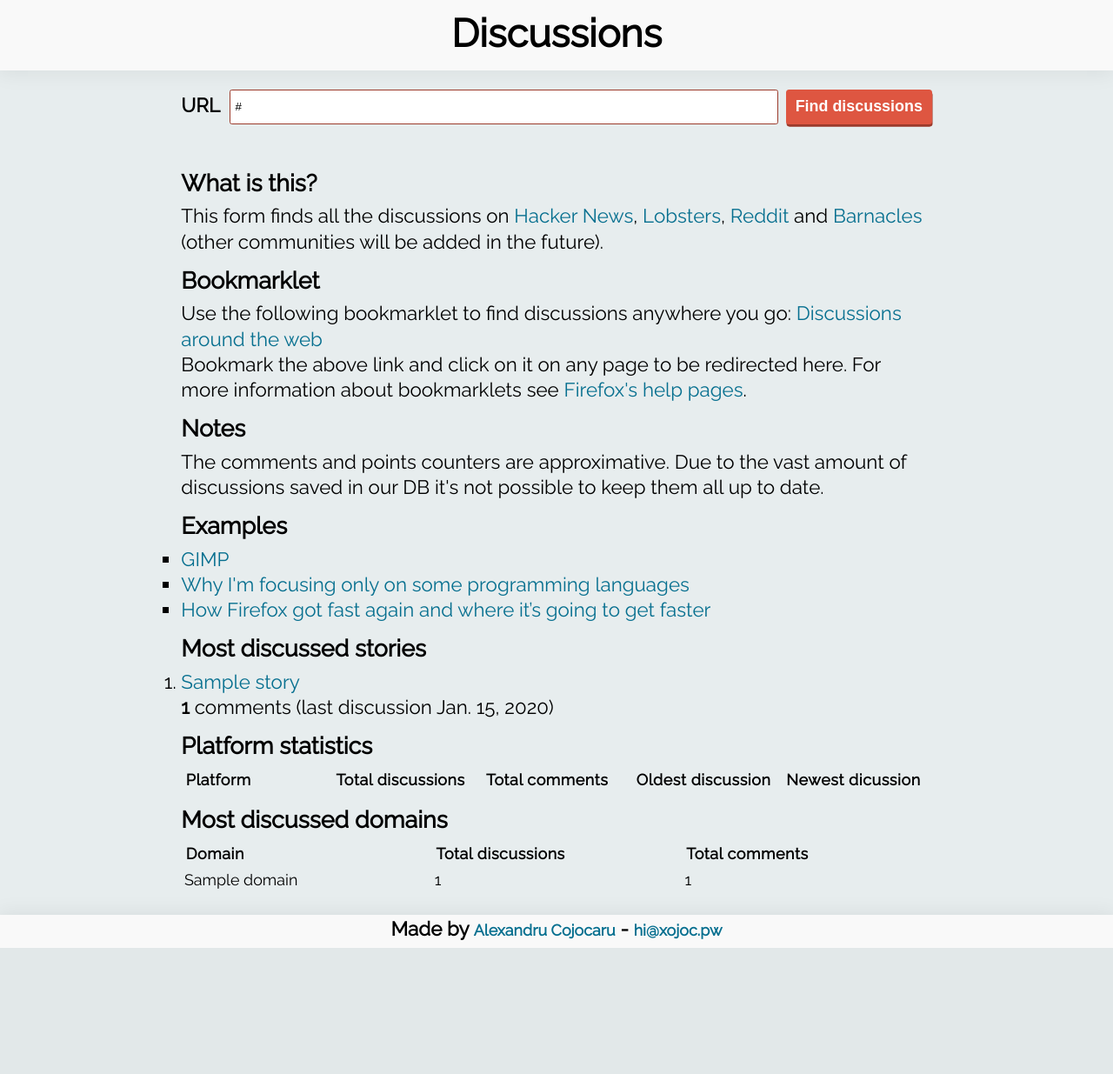
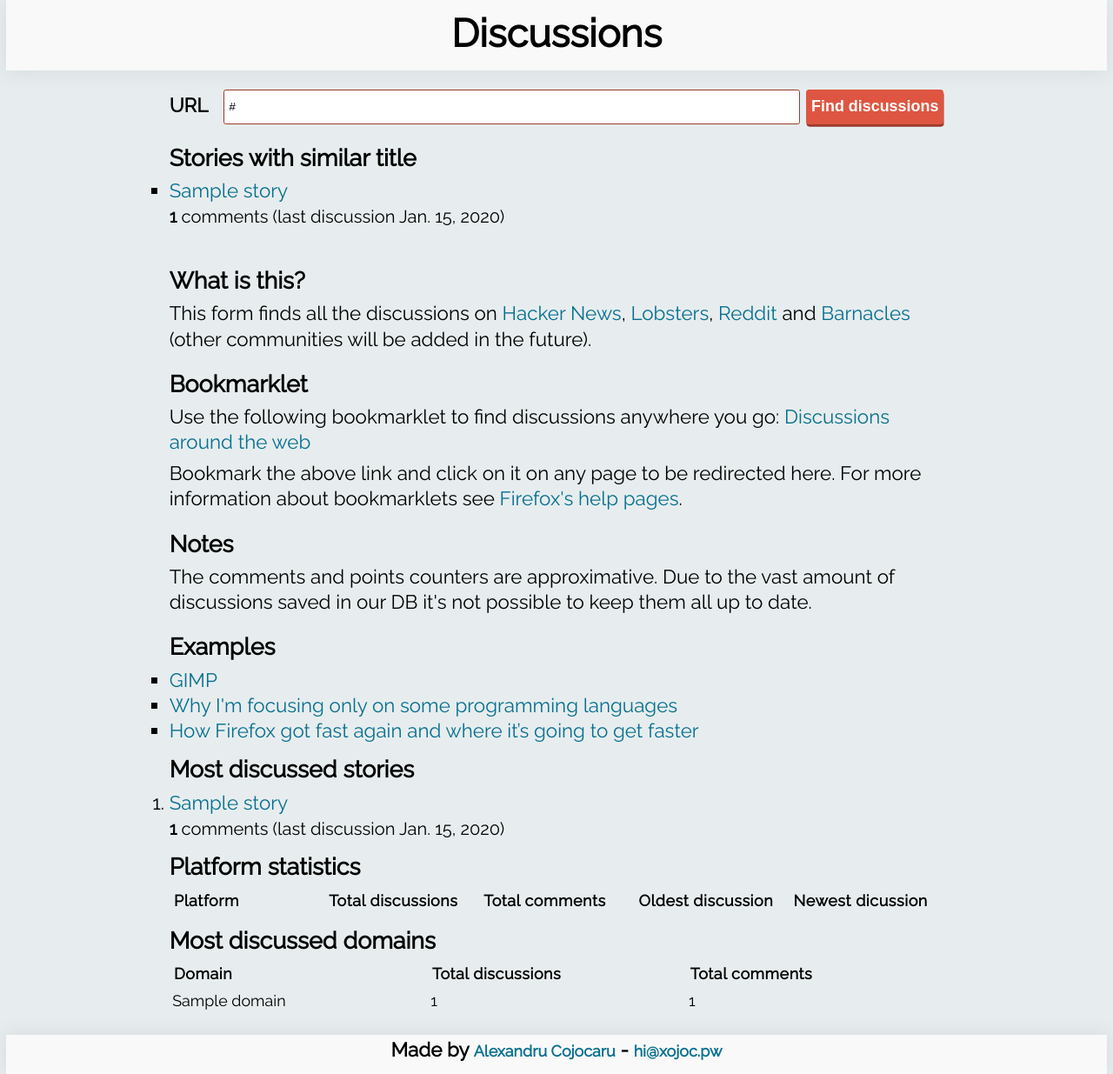
Before and after one commit to xojoc/discussions, a Django app: template web/templates/web/discussions.html in a window 1280 px wide. Shown: the whole page at 87% size. Before the commit the page ends 1090 px from the top, so only its background shows below. Run offline with Django 3.2, Linux system fonts and the light colour scheme; the template is opened without the code that fills it: most values are stand-ins (such as "Sample title", 1, 10 or a date in 2020); lists and menus that the app fills with data are empty.

Commit message:
search by title

```diff
--- a/discussions/settings.py
+++ b/discussions/settings.py
@@ -35,6 +35,7 @@ INSTALLED_APPS = [
     'django.contrib.staticfiles',
     'django_celery_beat',
     'django.contrib.humanize',
+    'django.contrib.postgres',
     'web.apps.WebConfig',
     'debug_toolbar'
 ]
--- a/web/discussions.py
+++ b/web/discussions.py
@@ -279,7 +279,9 @@ def _canonical_specific_websites(host, path, parsed_query):
     return host, path, parsed_query
 
 
-def canonical_url(url, client=None, redis=None, follow_redirects=False, cache=True, timeout=3.05):
+def canonical_url(url, client=None, redis=None,
+                  follow_redirects=False,
+                  cache=True, timeout=3.05):
     if not url:
         return url
 
--- a/web/static/style.css
+++ b/web/static/style.css
@@ -32,15 +32,10 @@ body {
 	line-height: 1.3;
 	font-family: 'Raleway', serif;
 	color: black;
-	/*	font-size: 24px; */
 	font-size: 1.4em;
 	background-color: #e7edee; /* #f9f9f9; */ /* #eaf3ff; */
-    /* margin: 0 2%; */
-	/* max-width: 63ch; */
-	/* margin-left: auto; */
-	/* margin-right: auto; */
-	/* padding-left: 0.2em; */
-	/* padding-right: 0.2em; */
+	margin-left: 0.3em;
+	margin-right: 0.3em;
 }
 
 body a {
@@ -124,12 +119,20 @@ input[type=submit] {
 	line-height: 2.1em;
 	border-radius: 0.2em;
 	font-weight: bold;
-	margin-top: 0.4em;
+	/* margin-top: 0.4em; */
 	font-size: 0.8em;
 	text-rendering: optimizelegibility;
+	/*
 	padding-left: 0.6em;
-padding-right: 0.6em;
+	padding-right: 0.6em;
+   */
 }
+
+.input-submit {
+	flex-flow: row wrap;
+	width: 100%;
+}
+
 input[type=text], input[type=email], input[type=password] {
 /*	background-color: #eee; */
 	border: 0.1em solid #9B3A2B; /*  #88BD00; */
@@ -340,7 +343,7 @@ header #menu #signup a {
 	margin-left: 0.6em;
 	/* max-width: 100vw; */
 	/* max-width: calc(100vw - 0.6em - 0.4em); */
-	 max-width: 63ch;
+	 max-width: 65ch;
 	margin-left: auto;
 	margin-right: auto;
 	 /* max-width: calc(100vw - 0.6em - 0.4em);  */
@@ -577,6 +580,10 @@ footer a {
 
 
 
+p {
+	margin-bottom: 0.3em;
+}
+
 #dashboard #main p {
 	padding-top: 0.8em;
 }
@@ -754,16 +761,11 @@ tbody tr:nth-child(even) {
 	padding-right: 0.5em;
 }
 
+/*
 #discussions input[type=url] {
 	min-width: 50vw;
 }
-
-
-#discussions input[type=submit] {
-	margin-left: 0.5em;
-	margin-top: 0;
-}
-
+*/
 
 #discussions #canonical_url {
 	padding-top: 0.2em;
@@ -778,26 +780,13 @@ tbody tr:nth-child(even) {
 	margin-bottom: 0.7em !important;
 }
 
-.youtube_iframe {
-	margin-top: 0.5em;
-    position: relative;
-    padding-bottom: 56.25%; /* 16:9 */
-    height: 0;
-}
-
-.youtube_iframe iframe {
-    position: absolute;
-    top: 0;
-    left: 0;
-    width: 100%;
-    height: 100%;
-}
 div {
 	max-width: inherit;
 }
 
 .flex-container {
     display: flex;
+	gap: 0.3em;
 }
 
 .flex-fill-width {
@@ -825,3 +814,8 @@ tbody td {
 	padding-left: 0.2em;
 	padding-right: 0.2em;
 }
+
+
+.comment-count-date {
+	font-size: 0.9em;
+}
--- a/web/templates/web/discussions.html
+++ b/web/templates/web/discussions.html
@@ -7,8 +7,10 @@
   <form method="GET" class="discussions_form">
     <div class="flex-container">
       <label for=url>URL</label>
-      <input class="flex-fill-width" id="url" name="url" type="text" value="{{ctx.url}}" placeholder="URL or title"/>
-      <input type="submit" value="Find discussions" />
+      <div class="flex-container input-submit">
+		<input class="flex-fill-width" id="url" name="url" type="text" value="{{ctx.url}}" placeholder="URL or title"/>
+		<input type="submit" value="Find discussions" />
+      </div>
     </div>
   </form>
 
@@ -45,11 +47,28 @@
 
   {% endif %}
 
+
   {% if ctx.nothing_found %}
   <h2>Discussions not found</h2>
   <p>Sorry, we couldn't find nothing for <b>{{ctx.url}}</b></p>
+  <p>You may may need to retry with a "clean" URL. For example instead of <b>https://adomain.com/interesting-article<i>?tracking=id</i></b> try with <b>https://adomain.com/interesting-article</b></p>
   <p>If you think we missed something, please write to: <a href="mailto:hi@xojoc.pw">hi@xojoc.pw</a>
   </p>
+  {% endif %}
+
+
+  {% if ctx.title_discussions %}
+  <h2>Stories with similar title</h2>
+  <ul>
+	{% for story in ctx.title_discussions %}
+
+	<li><a href="?url={{story.story_url|urlencode:""}}" title="{{story.title}}">{{story.title}}</a><br/>
+	  <span class='comment-count-date'><b>{{story.comment_count}}</b> comments (last discussion <time datetime="{{story.date__last_discussion|date:'c'}}">{{story.date__last_discussion|date}})</time></span></li>
+
+
+  {% endfor %}
+
+  </ul>
   {% endif %}
 
 
@@ -91,7 +110,7 @@
   <ol>
 	{% for story in ctx.statistics.top_stories %}
 	<li><a href="?url={{story.story_url|urlencode:""}}" title="{{story.title}}">{{story.title}}</a><br/>
-	  <b>{{story.comment_count}}</b> comments (last discussion <time datetime="{{story.date__last_discussion|date:'c'}}">{{story.date__last_discussion|date}})</time></li>
+	 <span class='comment-count-date'><b>{{story.comment_count}}</b> comments (last discussion <time datetime="{{story.date__last_discussion|date:'c'}}">{{story.date__last_discussion|date}})</time></span></li>
 	{% endfor %}
   </ol>
 
```
Also changed, not shown: web/models.py (+34 -22 lines), web/views.py (+3 -14 lines).
